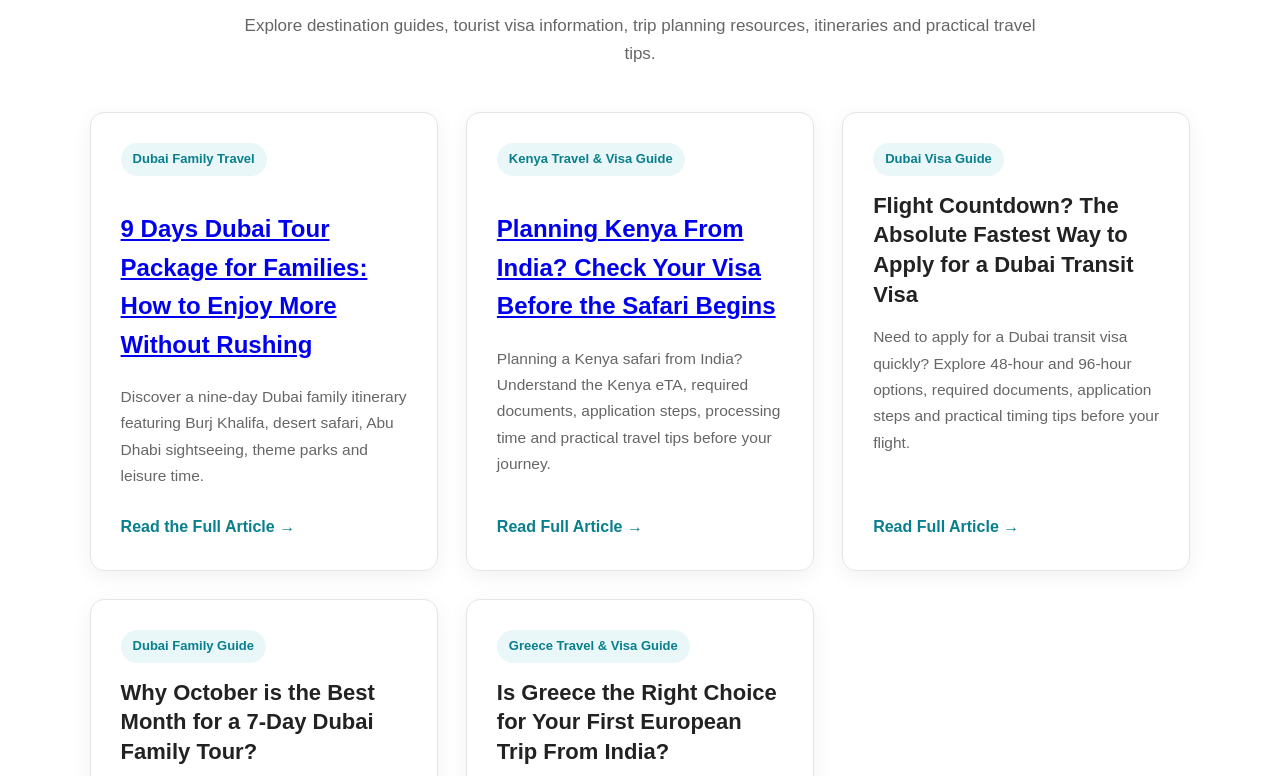
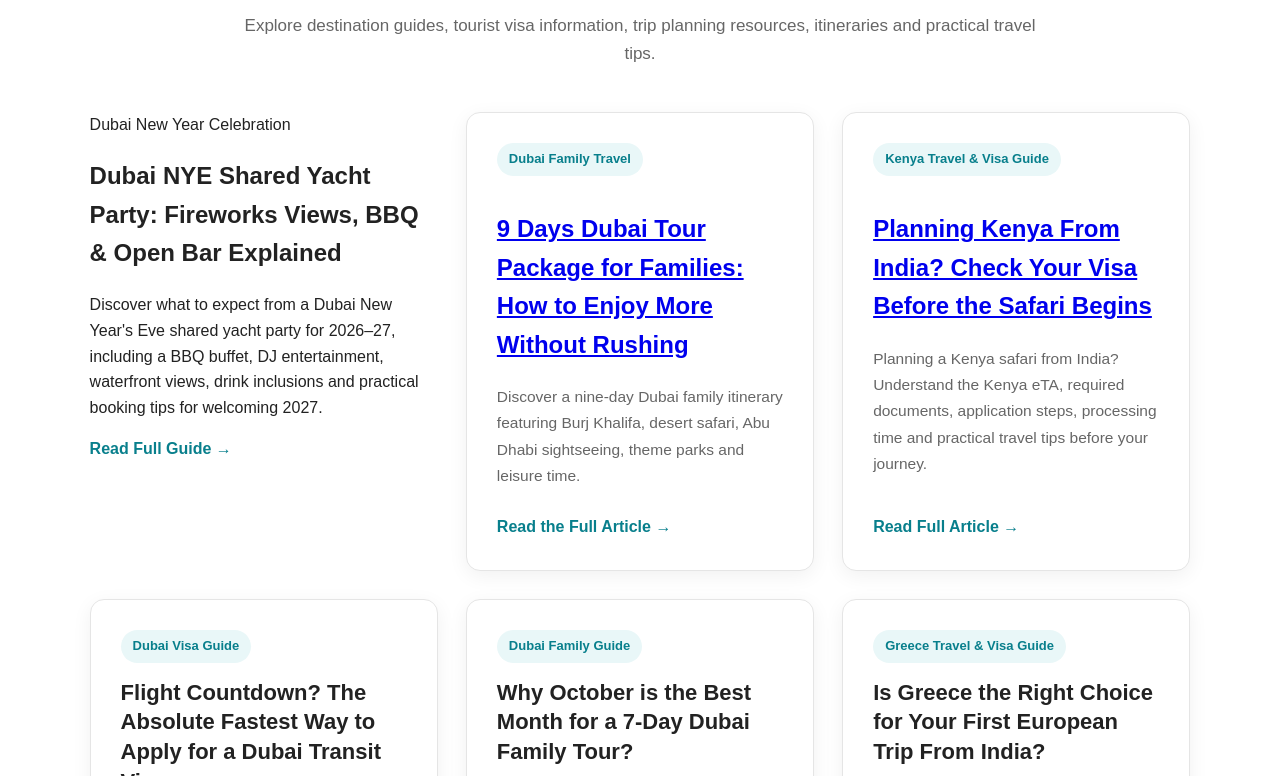
Before and after one commit to ishaanroy747/journevia, a plain HTML site: page blogs.html in a window 1280 px wide. Shown: the part 644-1420 px from the top of the page. Drawn offline with Linux system fonts and the light colour scheme.

Commit message:
Update blogs.html

```diff
--- a/blogs.html
+++ b/blogs.html
@@ -403,6 +403,32 @@
         <div class="blog-grid">
 
             <!-- BLOG 1 -->
+            <article class="blog-card">
+
+    <div class="blog-content">
+
+        <span class="category">Dubai New Year Celebration</span>
+
+        <h2>
+            Dubai NYE Shared Yacht Party: Fireworks Views, BBQ & Open Bar Explained
+        </h2>
+
+        <p>
+            Discover what to expect from a Dubai New Year's Eve shared yacht party
+            for 2026–27, including a BBQ buffet, DJ entertainment, waterfront views,
+            drink inclusions and practical booking tips for welcoming 2027.
+        </p>
+
+        <a
+            href="/blogs/dubai-nye-shared-yacht-party.html"
+            class="read-more"
+        >
+            Read Full Guide →
+        </a>
+
+    </div>
+
+</article>
 
            <article class="article-card">
  <div class="article-content">
```
